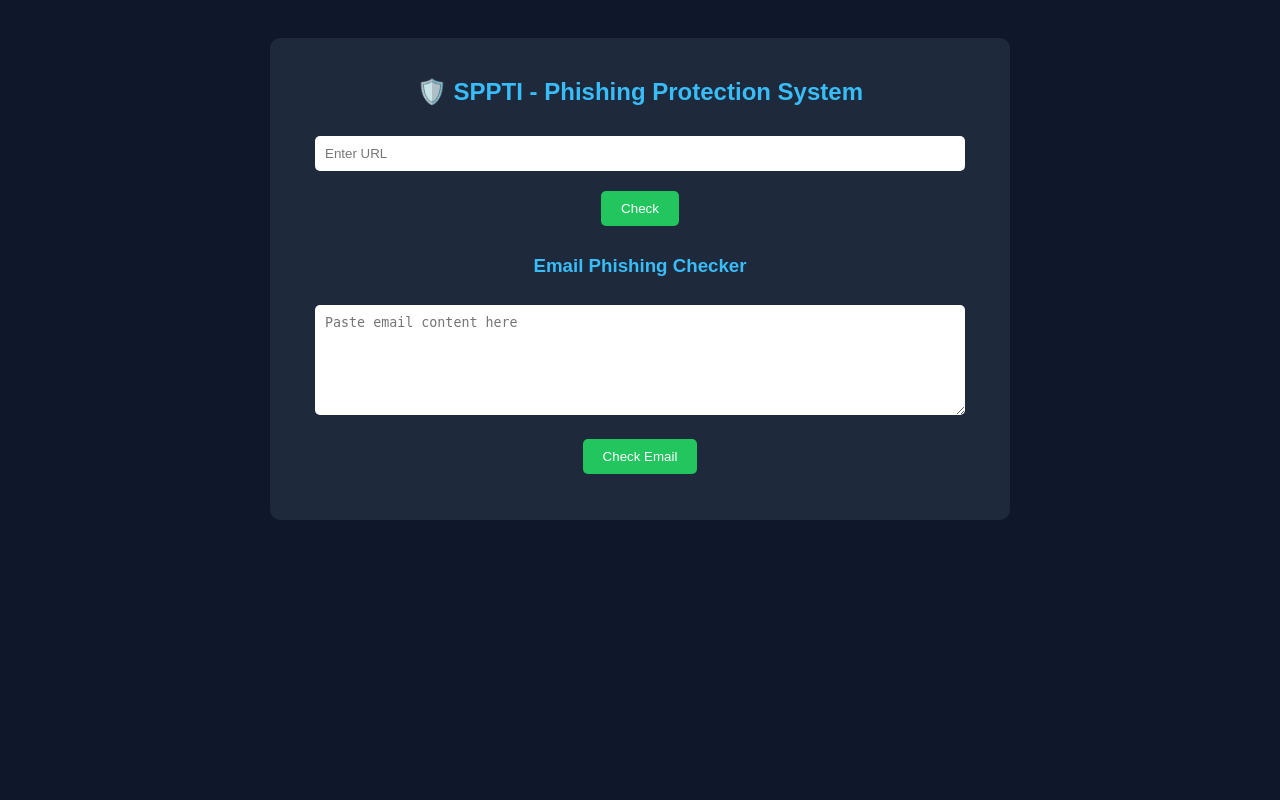
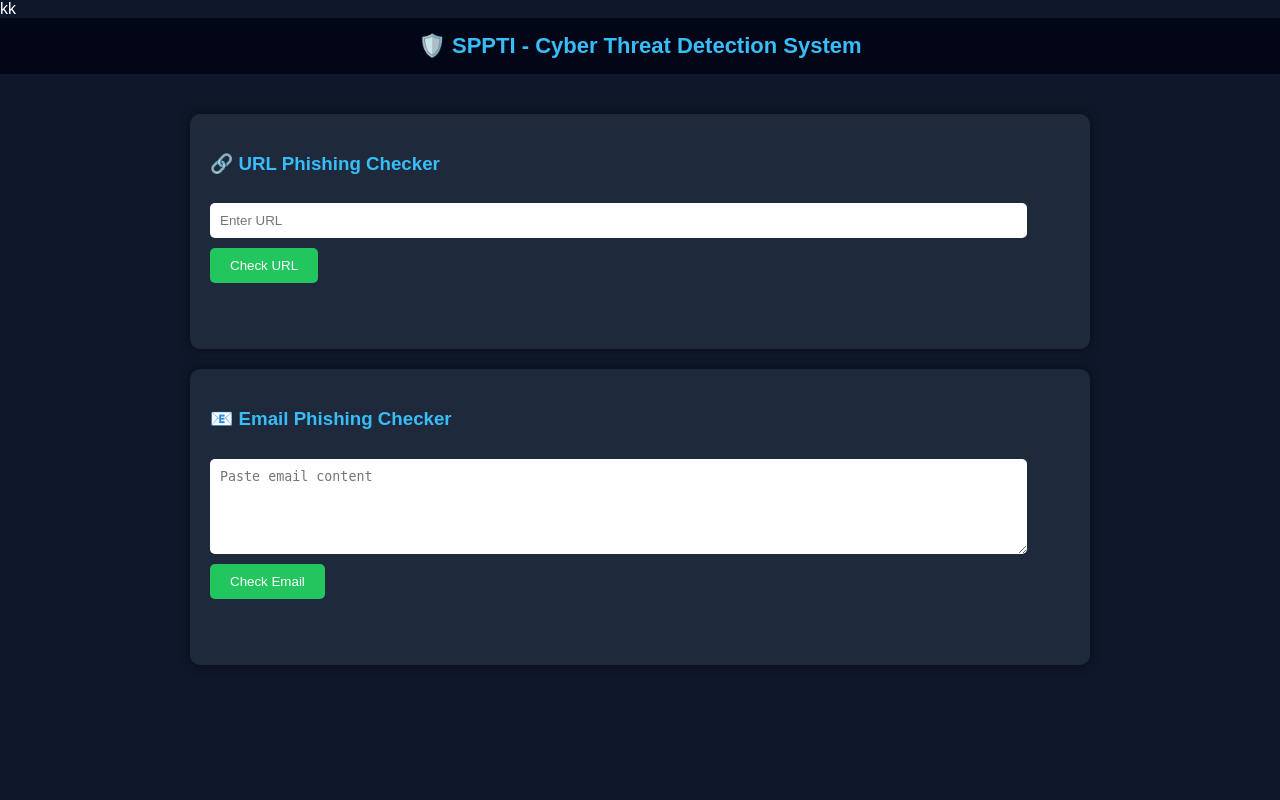
Before and after one commit to Codex-Nazir/SPPTI, a Flask app: page / in a window 1280 px wide. Run offline with Flask 3, Linux system fonts and the light colour scheme; parts of the project's set-up code (start-up, migrations or seed data) failed here and were passed over.

Commit message:
Updated UI design

```diff
--- a/templates/index.html
+++ b/templates/index.html
@@ -1,43 +1,60 @@
-<!DOCTYPE html>
+kk<!DOCTYPE html>
 <html>
 <head>
-    <title>SPPTI Scanner</title>
+    <title>SPPTI</title>
+
     <style>
         body {
-    font-family: Arial, sans-serif;
+            margin: 0;
+            font-family: Arial;
             background: #0f172a;
             color: white;
-    text-align: center;
-    padding: 30px;
         }
 
+        /* Navbar */
+        .navbar {
+            background: #020617;
+            padding: 15px;
+            text-align: center;
+            font-size: 22px;
+            font-weight: bold;
+            color: #38bdf8;
+        }
+
+        /* Container */
         .container {
-    max-width: 700px;
+            padding: 20px;
+            max-width: 900px;
             margin: auto;
+        }
+
+        /* Card */
+        .card {
             background: #1e293b;
             padding: 20px;
+            margin: 20px 0;
             border-radius: 10px;
+            box-shadow: 0 0 10px rgba(0,0,0,0.5);
         }
 
-h2, h3 {
+        h3 {
             color: #38bdf8;
         }
 
         input, textarea {
-    width: 90%;
+            width: 95%;
             padding: 10px;
-    margin: 10px;
+            margin: 10px 0;
             border-radius: 5px;
             border: none;
         }
 
         button {
             padding: 10px 20px;
-    margin: 10px;
             background: #22c55e;
-    color: white;
             border: none;
             border-radius: 5px;
+            color: white;
             cursor: pointer;
         }
 
@@ -45,37 +62,89 @@ button:hover {
             background: #16a34a;
         }
 
-ul {
-    text-align: left;
+        /* Result box */
+        .result {
+            margin-top: 10px;
+            padding: 10px;
+            border-radius: 5px;
         }
 
-.result-box {
-    margin-top: 15px;
-    padding: 10px;
-    background: #334155;
-    border-radius: 5px;
+        .safe {
+            background: #065f46;
+        }
+
+        .danger {
+            background: #7f1d1d;
+        }
+
+        ul {
+            margin-top: 10px;
         }
     </style>
 </head>
+
 <body>
-    <body>
+
+<div class="navbar">
+    🛡️ SPPTI - Cyber Threat Detection System
+</div>
+
 <div class="container">
 
-<h2>🛡️ SPPTI - Phishing Protection System</h2>
+    <!-- URL Checker -->
+    <div class="card">
+        <h3>🔗 URL Phishing Checker</h3>
         <input type="text" id="url" placeholder="Enter URL">
-    <button onclick="checkURL()">Check</button>
+        <button onclick="checkURL()">Check URL</button>
 
-    <p id="result"></p>
+        <div id="url_result" class="result"></div>
         <ul id="reasons"></ul>
-<h3>Email Phishing Checker</h3>
+    </div>
 
-<textarea id="email" placeholder="Paste email content here" rows="6" cols="50"></textarea>
-<br>
+    <!-- Email Checker -->
+    <div class="card">
+        <h3>📧 Email Phishing Checker</h3>
+        <textarea id="email" rows="5" placeholder="Paste email content"></textarea>
         <button onclick="checkEmail()">Check Email</button>
 
-<p id="email_result"></p>
+        <div id="email_result" class="result"></div>
         <ul id="email_reasons"></ul>
+    </div>
+
+</div>
+
 <script>
+function checkURL() {
+    let url = document.getElementById("url").value;
+
+    fetch("/check", {
+        method: "POST",
+        headers: {"Content-Type": "application/json"},
+        body: JSON.stringify({url: url})
+    })
+    .then(res => res.json())
+    .then(data => {
+        let resultBox = document.getElementById("url_result");
+
+        if (data.risk_score > 1) {
+            resultBox.className = "result danger";
+        } else {
+            resultBox.className = "result safe";
+        }
+
+        resultBox.innerHTML = "<b>Risk Score:</b> " + data.risk_score;
+
+        let list = document.getElementById("reasons");
+        list.innerHTML = "";
+
+        data.reasons.forEach(r => {
+            let li = document.createElement("li");
+            li.innerText = r;
+            list.appendChild(li);
+        });
+    });
+}
+
 function checkEmail() {
     let email = document.getElementById("email").value;
 
@@ -86,48 +155,27 @@ ul {
     })
     .then(res => res.json())
     .then(data => {
-        document.getElementById("email_result").innerHTML =
-            "<b>Email Risk Score:</b> " + data.risk_score;
+        let resultBox = document.getElementById("email_result");
+
+        if (data.risk_score > 1) {
+            resultBox.className = "result danger";
+        } else {
+            resultBox.className = "result safe";
+        }
+
+        resultBox.innerHTML = "<b>Email Risk Score:</b> " + data.risk_score;
 
         let list = document.getElementById("email_reasons");
         list.innerHTML = "";
 
-        data.reasons.forEach(reason => {
+        data.reasons.forEach(r => {
             let li = document.createElement("li");
-            li.innerText = reason;
-            list.appendChild(li);
-        });
-    });
-}
-
-
-        function checkURL() {
-            let url = document.getElementById("url").value;
-
-            fetch("/check", {
-                method: "POST",
-                headers: {"Content-Type": "application/json"},
-                body: JSON.stringify({url: url})
-            })
-            .then(res => res.json())
-            .then(data => {
-    // Show risk score
-    document.getElementById("result").innerHTML =
-        "<b>Risk Score:</b> " + data.risk_score;
-
-    // Show reasons as list
-    let list = document.getElementById("reasons");
-    list.innerHTML = "";
-
-    data.reasons.forEach(reason => {
-        let li = document.createElement("li");
-        li.innerText = reason;
+            li.innerText = r;
             list.appendChild(li);
         });
     });
 }
 </script>
-</body>
-</div>
+
 </body>
 </html>
```
Also changed, not shown: extension/manifest.json. Lines whose indentation alone changed are shown as unchanged.
